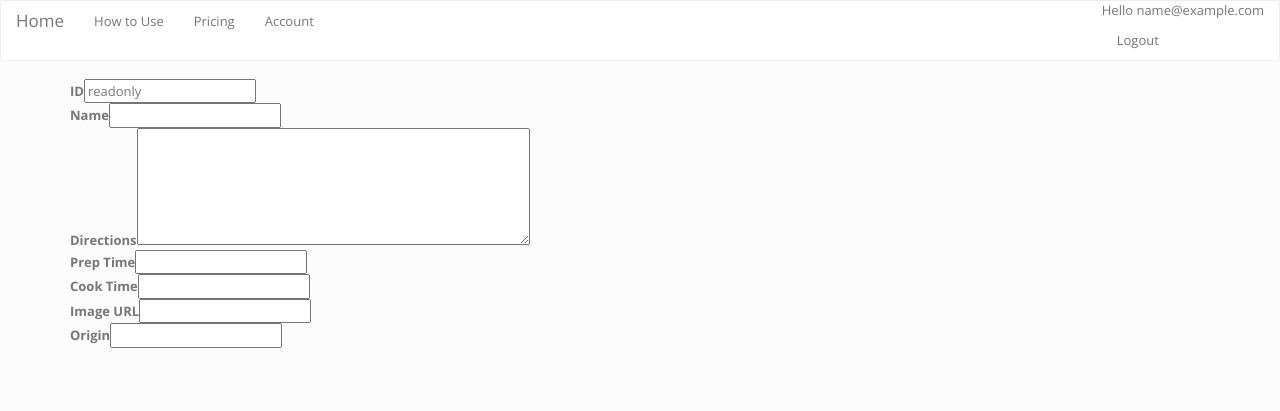
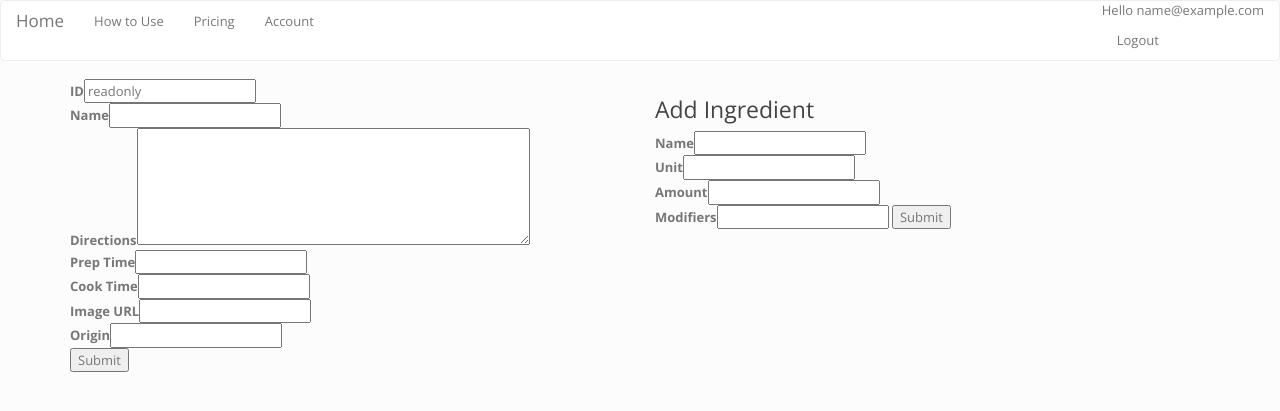
Before and after one commit to worldsproject/recipe_database, a Flask app: template app/templates/edit_recipe.html in a window 1280 px wide. Shown: the top 411 px of the page. Run offline with Flask 2, Linux system fonts and the light colour scheme; the template is opened without the code that fills it, so the values that code supplies are empty; the visitor is signed in with stand-in values (Sample User, id 1); data comes from the database, SQL or seed files in the repository; parts of the project's set-up code (start-up, migrations or seed data) failed here and were passed over.

Commit message:
form for editing ingredients.

```diff
--- a/app/templates/edit_recipe.html
+++ b/app/templates/edit_recipe.html
@@ -1,5 +1,8 @@
 {% extends 'base.html' %}
 {% block body %}
+<div class ='row'>
+	<div class='col-md-6'>
+		<form action='/recipe_edit/edit' method="post">
 			<strong>ID</strong><input type='text' name='recipe_id' value={{ recipe.id }} readonly><br>
 			<strong>Name</strong><input type='text' name='recipe_name' value={{ recipe.name }}><br>
 			<strong>Directions</strong><textarea name='directions' rows='6' cols='50'>{{ recipe.directions }}</textarea><br>
@@ -17,5 +20,19 @@
 				<strong>Amount</strong><input type='text' name='amount_{{ loop.index0 }}' value='{{ ing.amount }}'><br>
 				<strong>Modifiers</strong><input type='text' name='modifiers_{{ loop.index0 }}' value='{{ ing.modifiers }}'><br>
 			{% endfor %}
+			<button type='submit'>Submit</button>
+		</form>
+	</div>
 
+	<div class='col-md-6'>
+	<h3>Add Ingredient</h3>
+	<form action='/recipe_edit/add_ingredient' method="post">
+		<strong>Name</strong><input type='text' name='name'><br>
+		<strong>Unit</strong><input type='text' name='unit'><br>
+		<strong>Amount</strong><input type='text' name='amount'><br>
+		<strong>Modifiers</strong><input type="text" name="modifiers">
+		<button type='submit'>Submit</button>
+	</form>
+	</div>
+</div>
 {% endblock body %}
```
Lines whose indentation alone changed are shown as unchanged.
